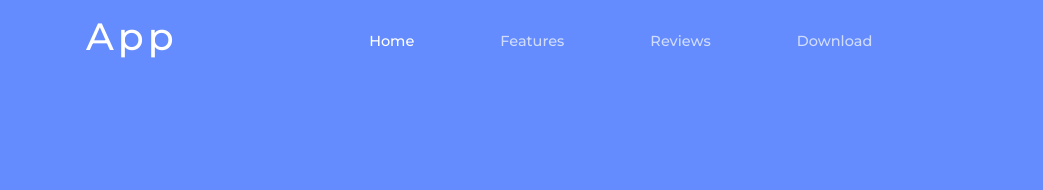
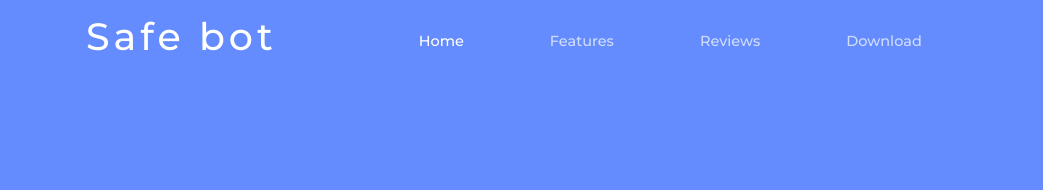
Before and after one commit to TomatoesRed/TomatoesRed, a plain HTML site: page index.html in a window 1280 px wide. Shown: the top 190 px of the page, 0-1043 px from the left. Drawn offline with Linux system fonts and the light colour scheme; a script that the page names is missing.

Commit message:
Update index.html

```diff
--- a/index.html
+++ b/index.html
@@ -49,7 +49,7 @@
 
 	<div id="fh5co-hero-wrapper">
 		<nav class="container navbar navbar-expand-lg main-navbar-nav navbar-light">
-			<a class="navbar-brand" href="">App</a>
+			<a class="navbar-brand" href="">Safe bot</a>
 			<button class="navbar-toggler" type="button" data-toggle="collapse" data-target="#navbarSupportedContent" aria-controls="navbarSupportedContent" aria-expanded="false" aria-label="Toggle navigation">
 				<span class="navbar-toggler-icon"></span>
 			</button>
```
